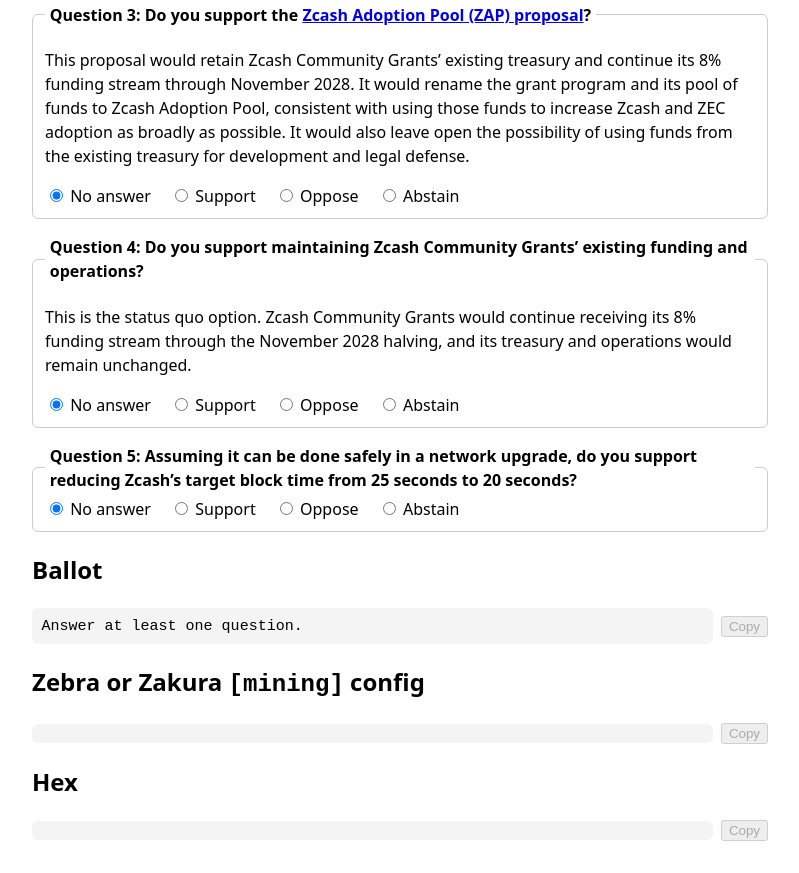
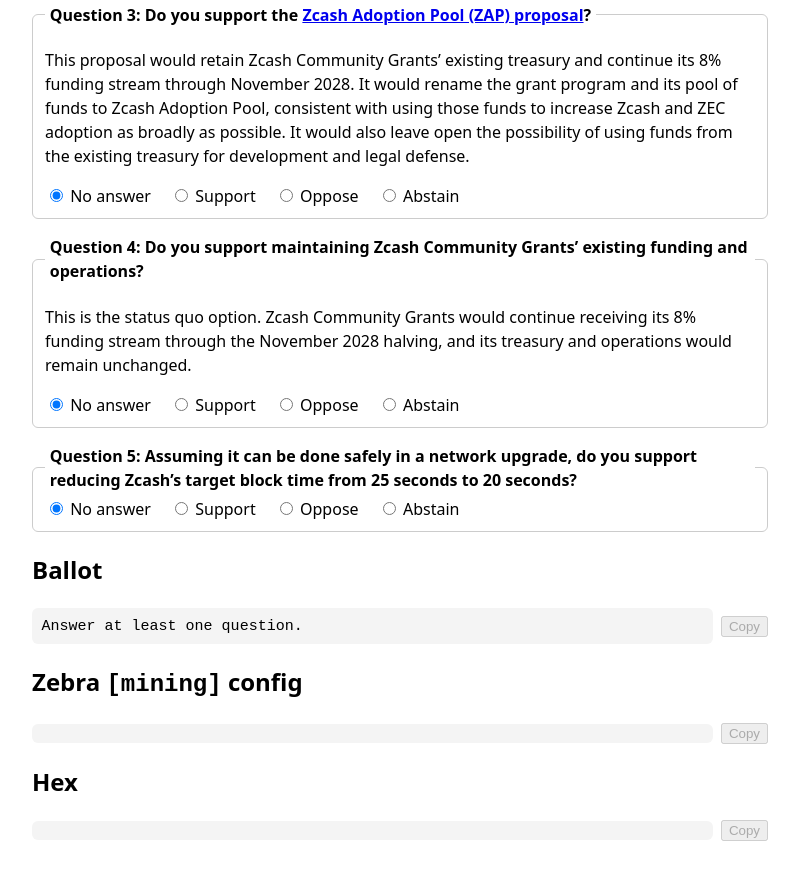
Before and after one commit to upbqdn/miner-poll, a plain HTML site: page index.html in a window 1280 px wide. Shown: the part 604-1477 px from the top of the page, without its empty margins (240-1039 px from the left). Drawn offline with Linux system fonts and the light colour scheme.

Commit message:
Drop Zakura from the config heading

```diff
--- a/index.html
+++ b/index.html
@@ -23,7 +23,7 @@ Everything runs in your browser.</p>
 
 <h2>Ballot</h2>
 <div class="row"><output id="ballot"></output><button type="button" data-copy="ballot">Copy</button></div>
-<h2>Zebra or Zakura <code>[mining]</code> config</h2>
+<h2>Zebra <code>[mining]</code> config</h2>
 <div class="row"><output id="zebra"></output><button type="button" data-copy="zebra">Copy</button></div>
 <h2>Hex</h2>
 <div class="row"><output id="hex"></output><button type="button" data-copy="hex">Copy</button></div>
```
